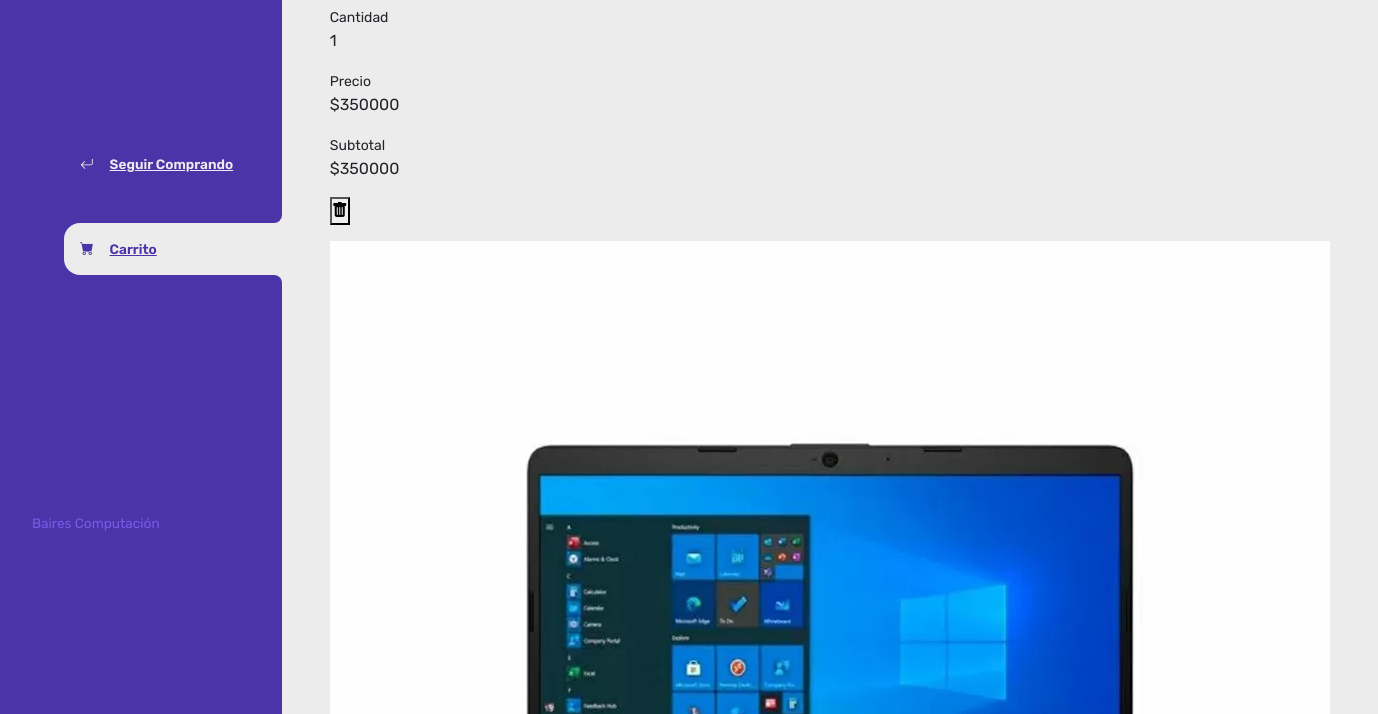
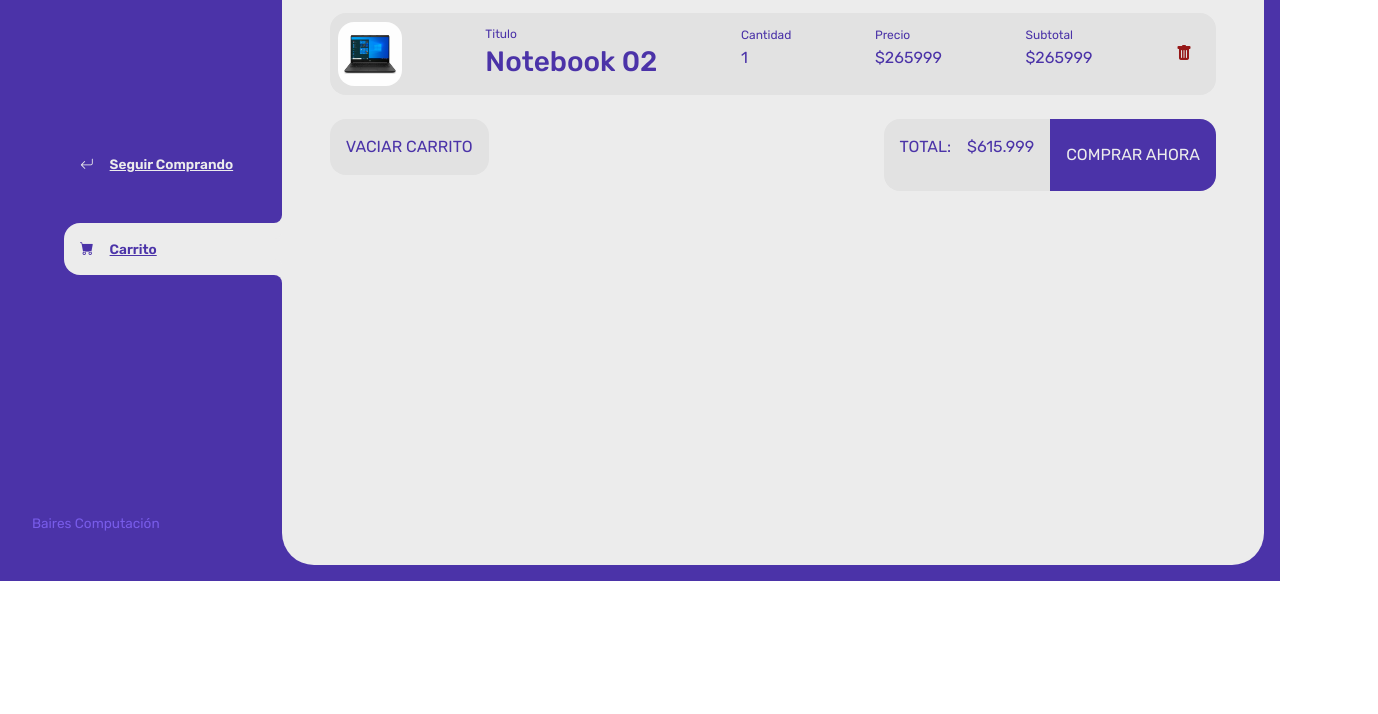
Before and after one commit to CodeSystem2022/UTNBuenosAires-ProyectoIntegradorFinal, a plain HTML site: page src/main/js/carrito.html in a window 1280 px wide. Shown: the part 243-957 px from the top of the page, 1378 px wide, since content can reach past the window. After the commit the page ends 824 px from the top, so only its background shows below. Drawn offline with nearby package versions, Linux system fonts and the light colour scheme.

Commit message:
cambios en el documento de carrito.html y en los estilos

```diff
--- a/src/main/js/carrito.html
+++ b/src/main/js/carrito.html
@@ -41,7 +41,7 @@
                 <div class="carrito-productos">
 
                     <div class="carrito-producto">
-                        <img src="img/notebook-asus.jpeg" alt="">
+                        <img class="carrito-producto-imagen" src="img/notebook-asus.jpeg" alt="">
                         <div class="carrito-producto-titulo">
                             <small>Titulo</small>
                             <h3>Notebook 01</h3>
@@ -64,7 +64,7 @@
 
                     </div>
                     <div class="carrito-producto">
-                        <img src="img/notebook-hp.webp" alt="">
+                        <img class="carrito-producto-imagen" src="img/notebook-hp.webp" alt="">
                         <div class="carrito-producto-titulo">
                             <small>Titulo</small>
                             <h3>Notebook 02</h3>
@@ -88,10 +88,10 @@
                     </div>
                 </div>
                 <div class="carrito-acciones">
-                    <div class="acciones izquierda">
+                    <div class="carrito-acciones-izquierda">
                         <button class="carrito-acciones-vaciar">Vaciar carrito</button>
                     </div>
-                    <div class="acciones derecha">
+                    <div class="carrito-acciones-derecha">
                         <div class="carrito-acciones-total">
                             <p>Total:</p>
                             <p id="Total">$615.999</p>
--- a/src/main/js/style.css
+++ b/src/main/js/style.css
@@ -178,12 +178,83 @@ main {
 
 /*CARRITO*/
 
+.contenedor-carrito{
+    display: flex;
+    flex-direction: column;
+    gap: 1.5rem;
+}
+
 .carrito-vacio {
     color: var(--clr-main);
     display: none;
 }
 .carrito-productos {
-    display: flex; /*ponemos los productos del carrito uno abajo del otro del otro con espacios*/
+    display: flex; /*ponemos los productos del carrito uno abajo del otro del otro con espacio entre ellos*/
     flex-direction: column;
     gap: 1rem;
 }
+
+.carrito-producto {
+    display: flex; /*el precio de los productos al lado de los productos*/
+    justify-content: space-between; /*le damos espacios entre los valores, la cantidad y el total*/
+    align-items: center;
+    background-color: var(--clr-gray);
+    color: var(--clr-main);
+    padding: 0.5rem;
+    padding-right: 1.5rem;
+    border-radius: 1rem;
+}
+
+.carrito-producto-imagen{
+    width: 4rem; /*tamaño de las imagenes*/
+    border-radius: 1rem;
+}
+
+.carrito-producto small {
+    font-size: .75rem;
+}
+.carrito-producto-eliminar{
+    border: 0;
+    background-color: transparent;
+    color: var(--clr-red);
+    cursor: pointer;
+}
+
+.carrito-acciones{
+    display: flex;
+    justify-content: space-between;
+}
+.carrito-acciones-vaciar{
+    border: 0;
+    background-color: var(--clr-gray);
+    padding: 1rem;
+    border-radius: 1rem;
+    color: var(--clr-main);
+    text-transform: uppercase;
+    cursor: pointer;
+}
+
+.carrito-acciones-derecha{
+    display: flex;
+}
+.carrito-acciones-total{
+    display: flex;
+    background-color: var(--clr-gray);
+    padding: 1rem;
+    color: var(--clr-main);
+    text-transform: uppercase;
+    border-top-left-radius: 1rem;
+    border-bottom-left-radius: 1rem;
+    gap: 1rem;
+}
+
+.carrito-acciones-comprar{
+    border: 0;
+    background-color: var(--clr-main);
+    padding: 1rem;
+    color: var(--clr-white);
+    text-transform: uppercase;
+    cursor: pointer;
+    border-top-right-radius: 1rem;
+    border-bottom-right-radius: 1rem;
+}
```
